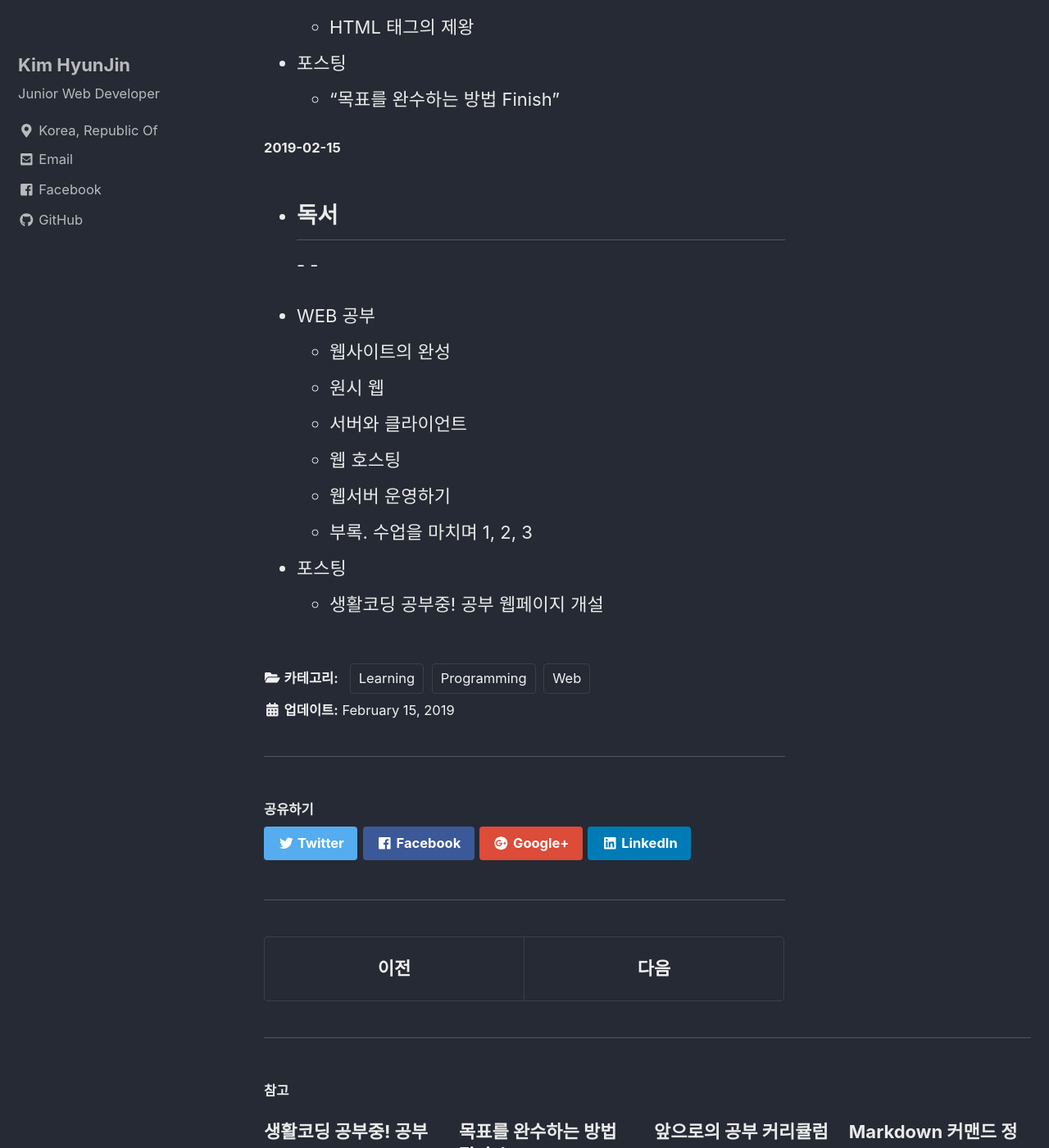
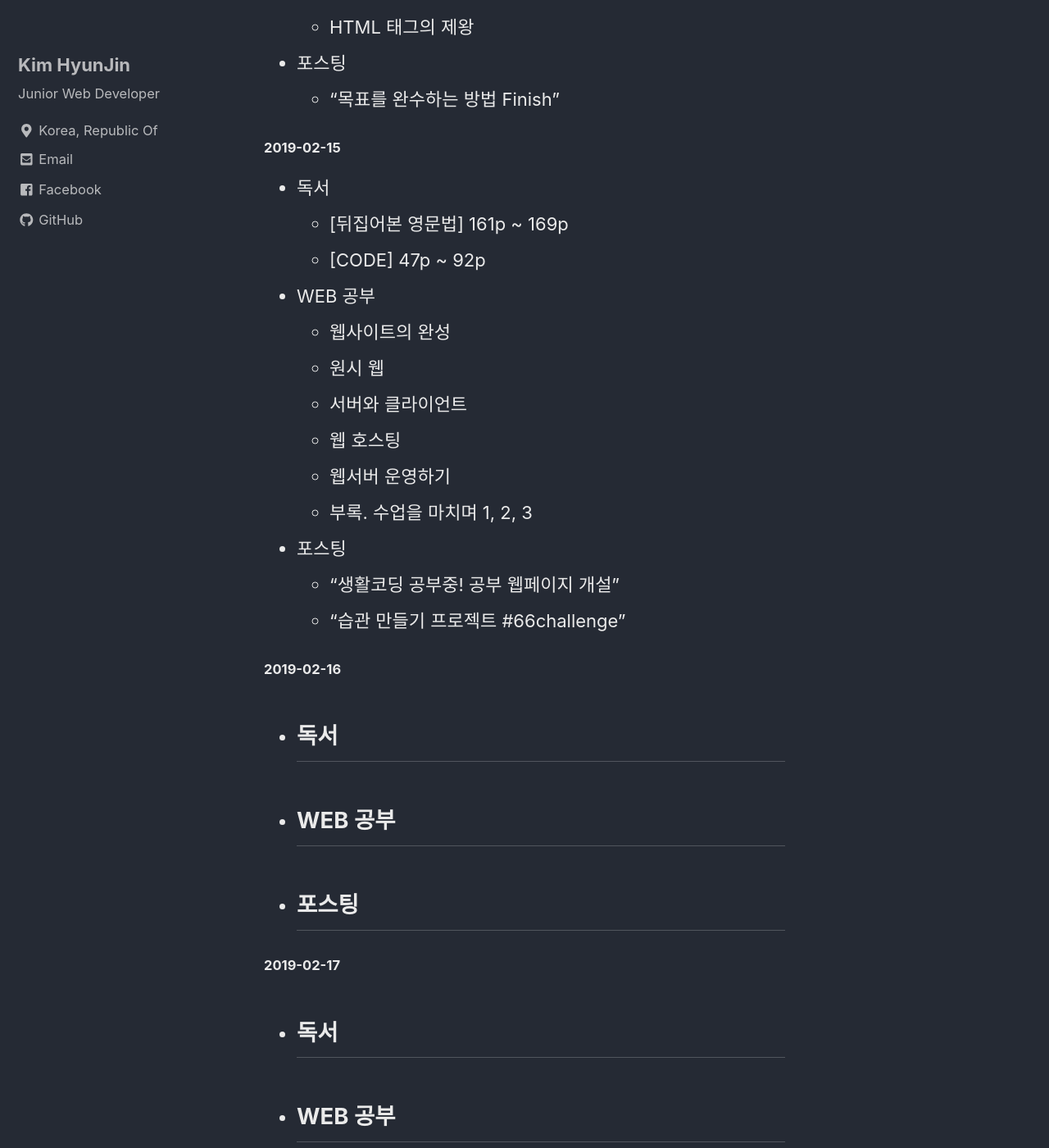
Before and after one commit to DeveloperKHJ/DeveloperKHJ.github.io, a Jekyll site: the page built from _posts/2019-02-15-66challenge.md, in a window 1280 px wide and 1400 px high, scrolled down 1643 px. Shown: the whole window at 82% size. Built offline with Jekyll 4.4.1, drawn with Linux system fonts in a browser that asks for light colours; cached includes are drawn as plain includes; nearby versions of some CDN libraries; some of the changed text lies outside the part shown.

Commit message:
66challenge post update

```diff
--- a/_posts/2019-02-15-66challenge.md
+++ b/_posts/2019-02-15-66challenge.md
@@ -40,9 +40,8 @@
 
 #### 2019-02-15
   - 독서
-    -
-    -
-    -
+    - [뒤집어본 영문법] 161p ~ 169p
+    - [CODE] 47p ~ 92p
 
 
   - WEB 공부
@@ -55,4 +54,39 @@
 
 
   - 포스팅
-    - 생활코딩 공부중! 공부 웹페이지 개설
+    - "생활코딩 공부중! 공부 웹페이지 개설"
+    - "습관 만들기 프로젝트 #66challenge"
+
+#### 2019-02-16
+  - 독서
+    -
+
+  - WEB 공부
+    -
+
+
+  - 포스팅
+    -
+
+
+#### 2019-02-17
+  - 독서
+    -
+
+  - WEB 공부
+    -
+
+
+  - 포스팅
+    -
+
+#### 2019-02-18
+  - 독서
+    -
+
+  - WEB 공부
+    -
+
+
+  - 포스팅
+    -
```
